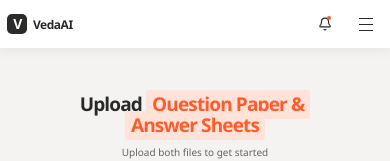
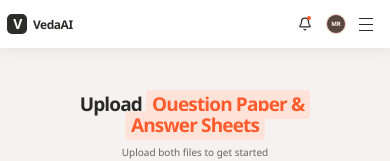
Before and after one commit to anudeep2710/vedaai-assessment-mapper, a Next.js app: page / in a window 390 px wide. Shown: the top 161 px of the page. Built offline with nearby package versions, Linux system fonts and the light colour scheme.

Commit message:
fix: keep profile avatar visible on mobile

```diff
--- a/app/globals.css
+++ b/app/globals.css
@@ -1449,8 +1449,8 @@ button:focus-visible {
     height: 20px;
   }
 
-  .profile-button span,
-  .profile-button svg,
+  .profile-button > span:not(.avatar),
+  .profile-button > svg,
   .topbar-actions > .icon-button:first-child,
   .topbar-actions > .sparkle-button {
     display: none;
```
